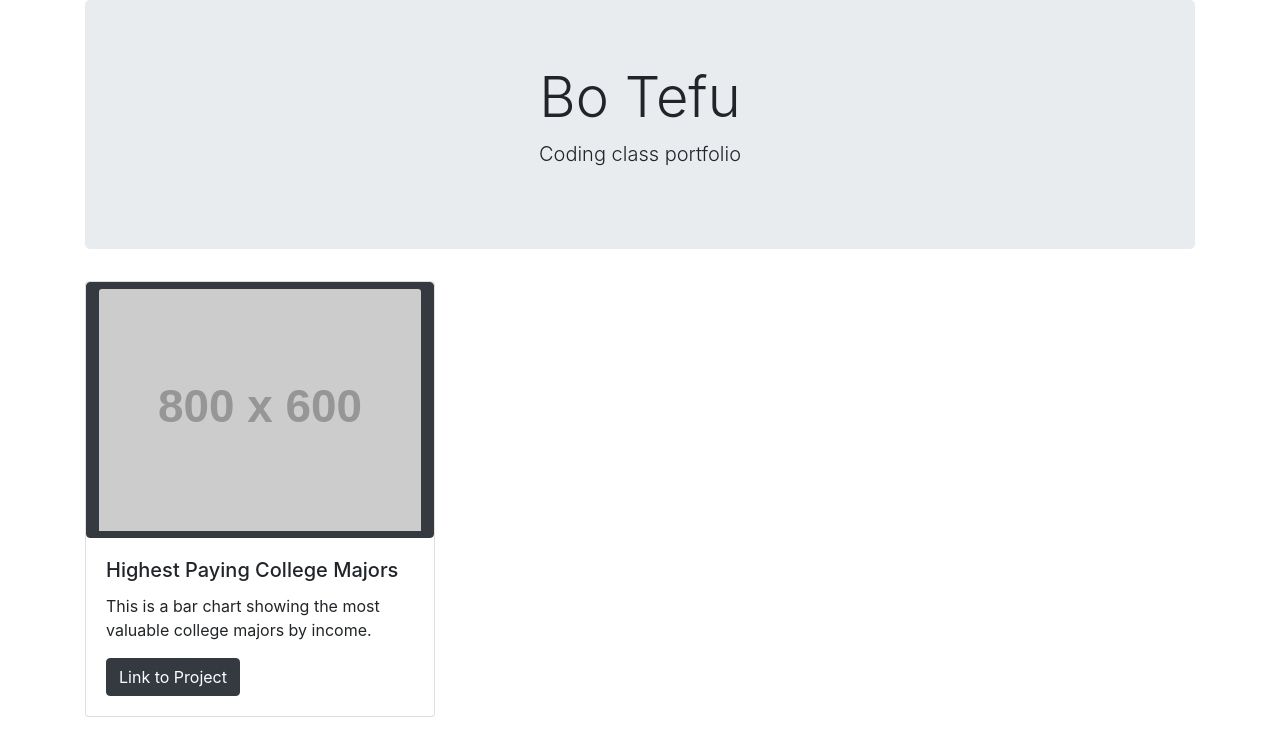
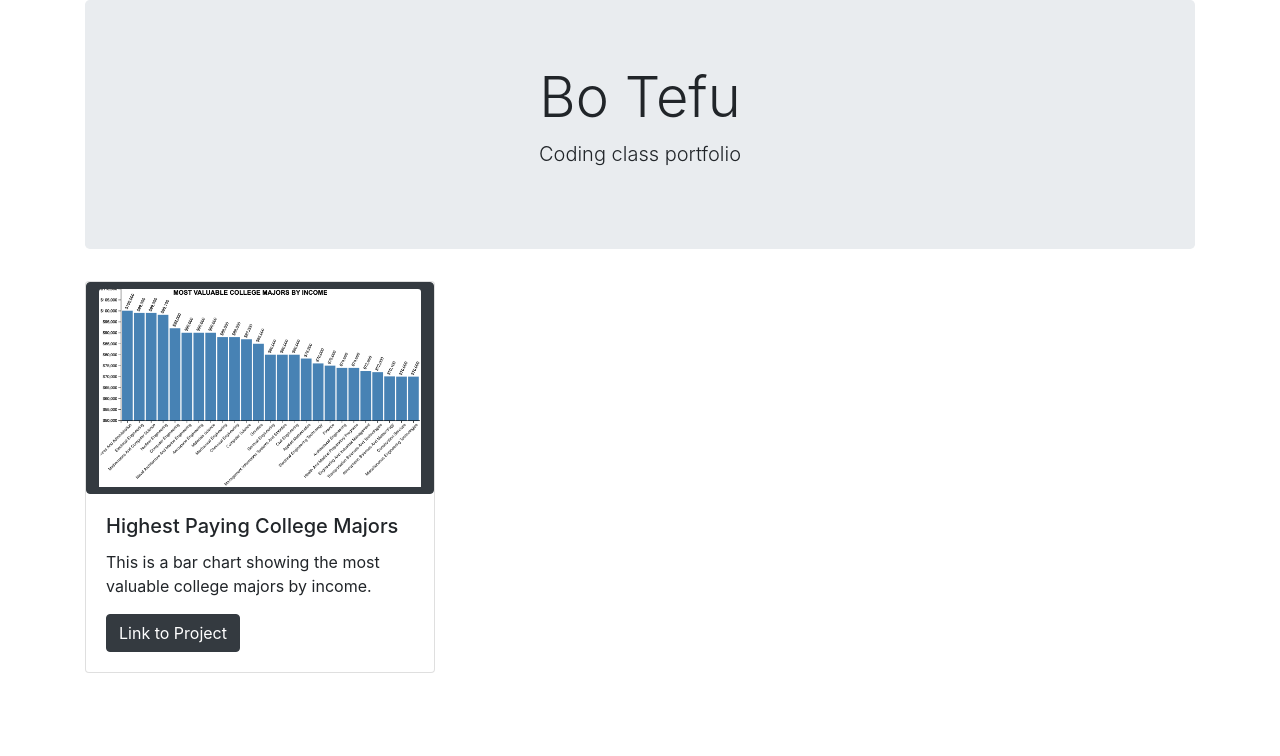
Before and after one commit to Bo-tefu/bo-tefu.github.io, a Jekyll site: the page built from index.html, in a window 1280 px wide. Shown: the top 756 px of the page. Built offline with Jekyll 4.4.1, drawn with Linux system fonts in a browser that asks for light colours.

Commit message:
Update index.html

```diff
--- a/index.html
+++ b/index.html
@@ -3,7 +3,7 @@ layout: default
 title: Bo Tefu
 projects:
   - title: "Highest Paying College Majors"
-    image: http://placehold.it/800x600/600
+    image: "https://raw.githubusercontent.com/Bo-tefu/bo-tefu.github.io/master/screenshots/Barchart.png"
     description: "This is a bar chart showing the most valuable college majors by income."
     link: "https://bo-tefu.github.io/d3-force-chart/"
 ---
```
